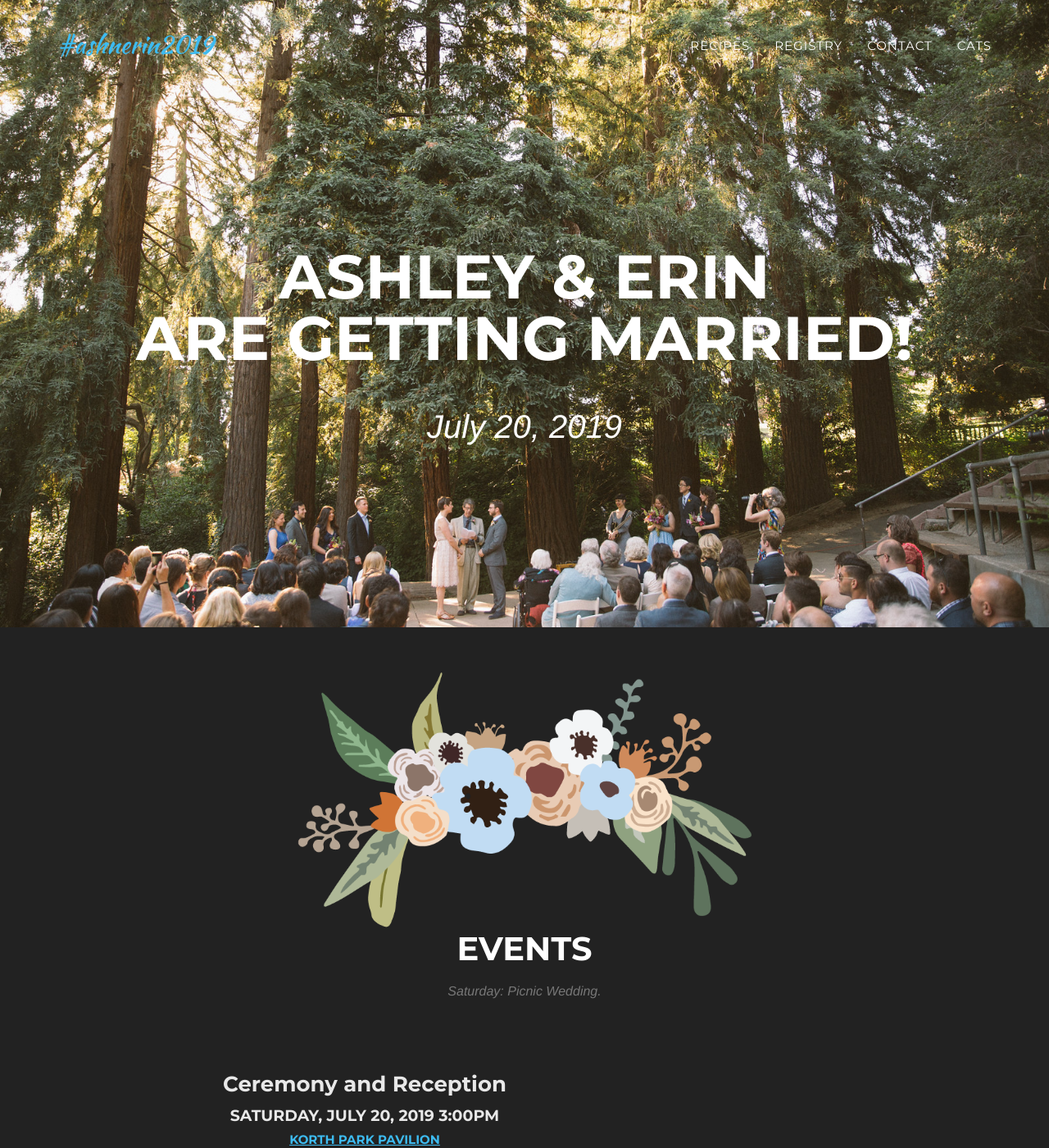
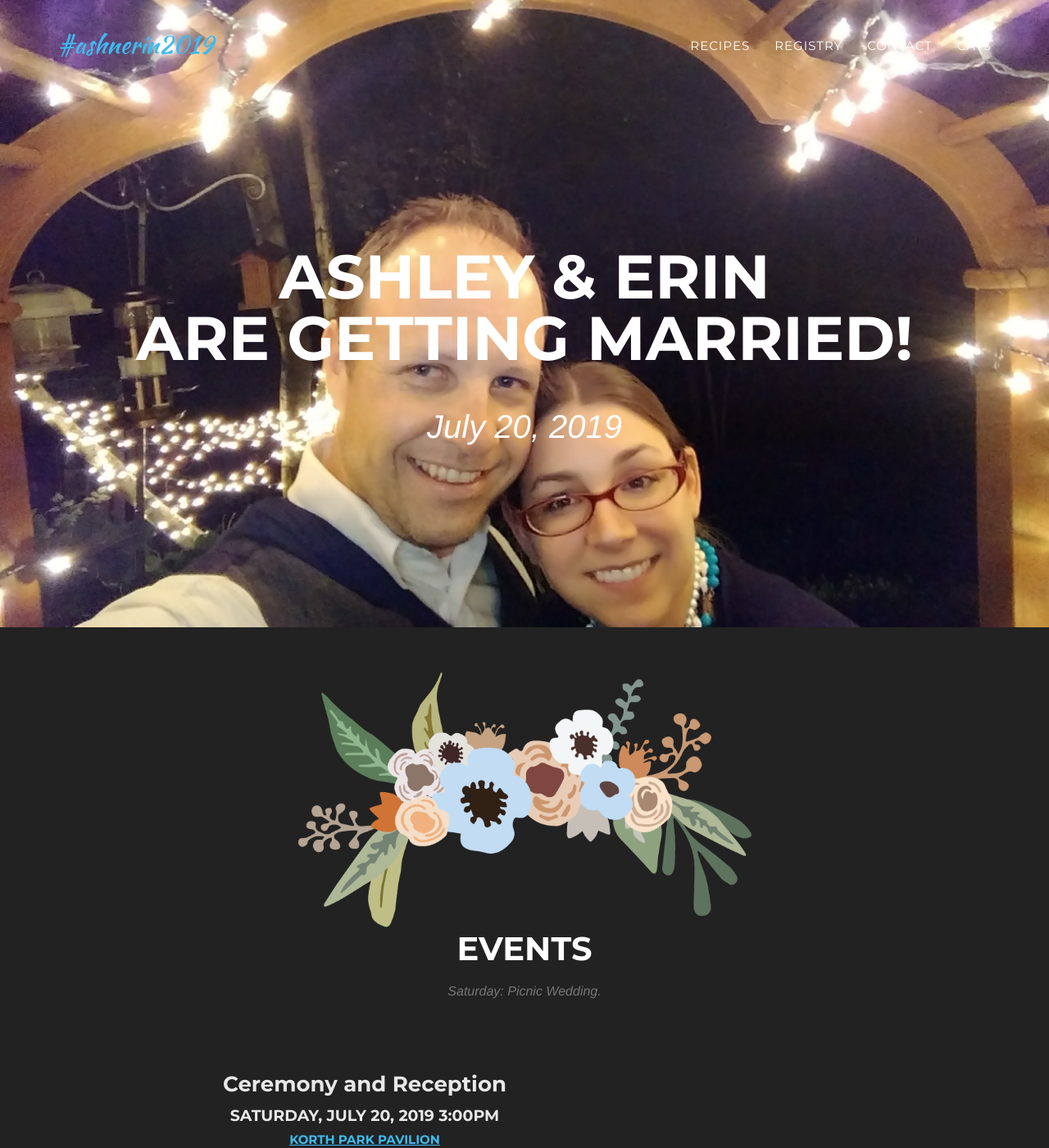
Before and after one commit to aberg/aberg.github.io, a Jekyll site: the page built from index.html, in a window 1280 px wide and 1400 px high. Shown: the whole window at 82% size. Built offline with Jekyll 4.4.1, drawn with Linux system fonts in a browser that asks for light colours; some web fonts are replaced; a script that is not in the unit is left out.

Commit message:
update header image

```diff
--- a/_includes/css/agency.css
+++ b/_includes/css/agency.css
@@ -266,7 +266,7 @@ header {
     text-align: center;
     color: #fff;
     background-attachment: scroll;
-    background: url(../img/header-bg-3@2x.jpg);
+    background: url(../img/ash-n-erin-1.jpg);
     background-position: center center;
     background-repeat: none;
     -webkit-background-size: cover;
```
Also changed, not shown: img/ash-n-erin-1.jpg (added).
